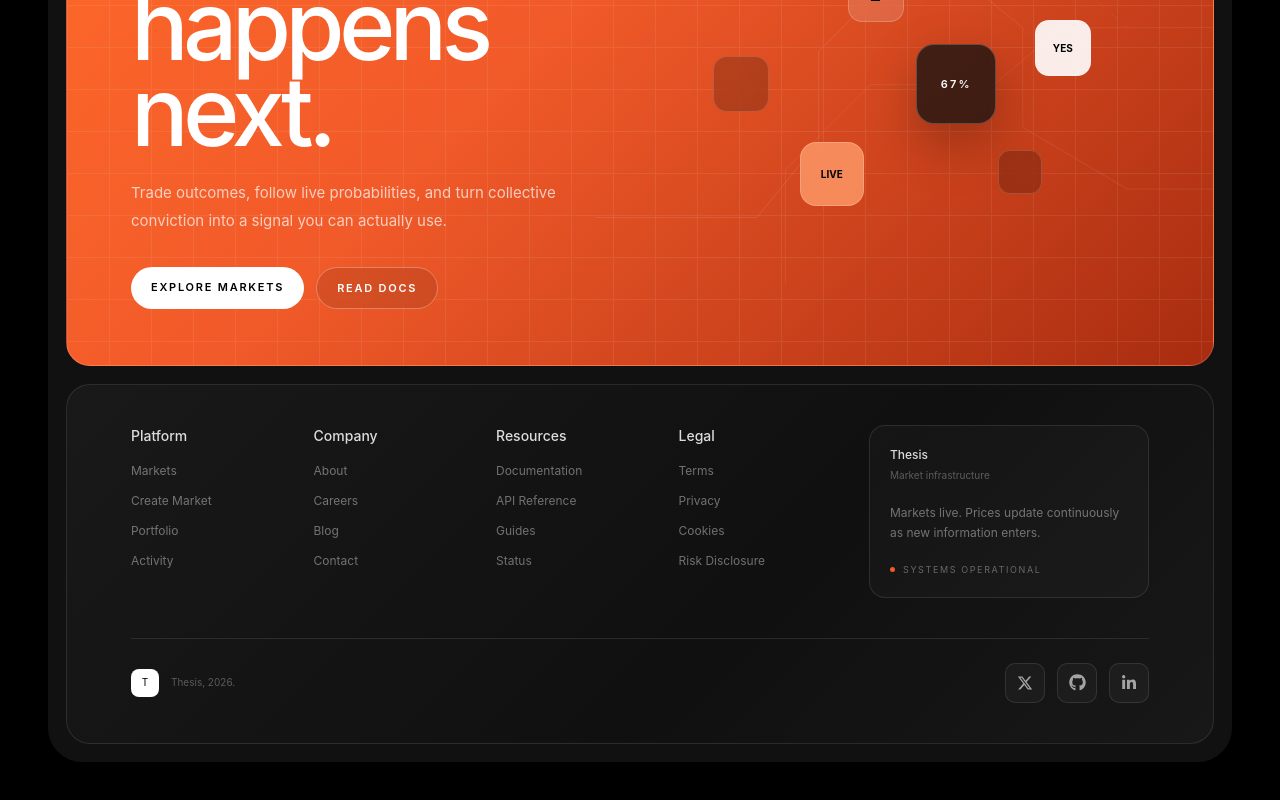
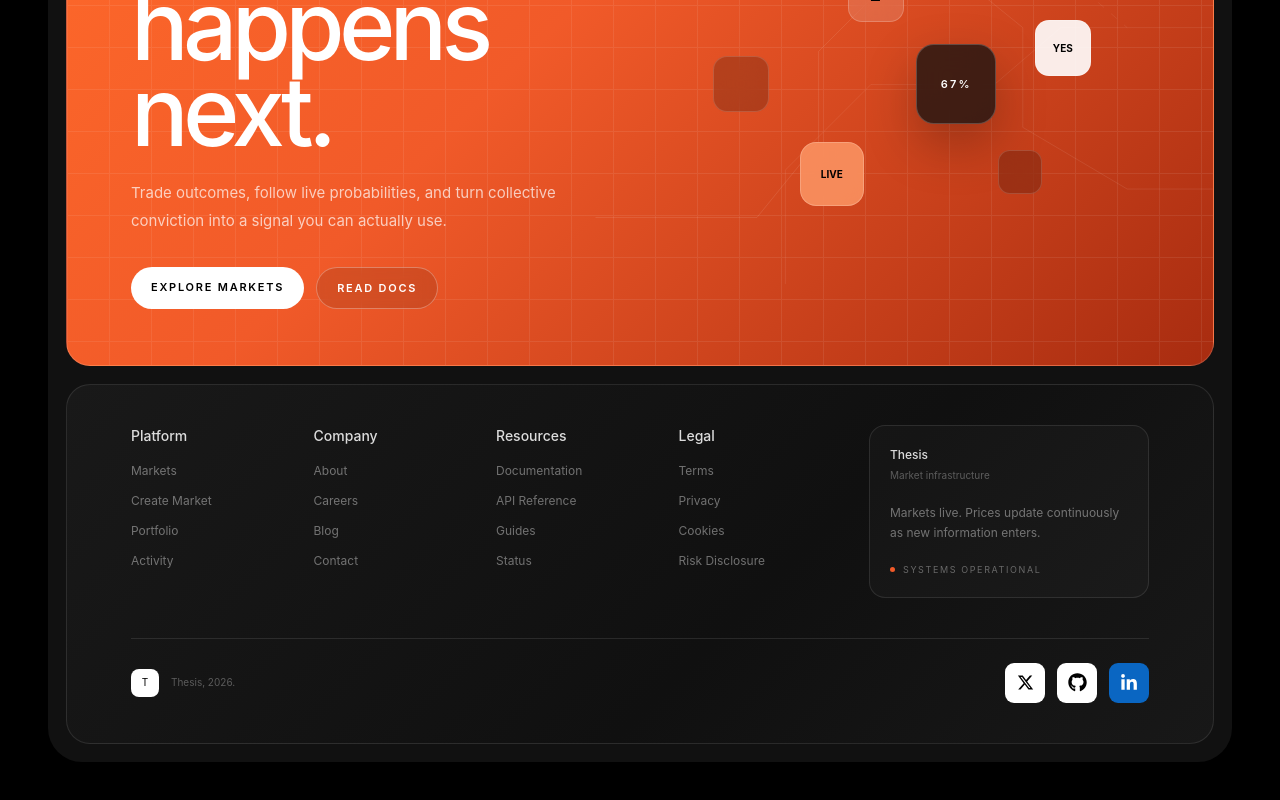
Before and after one commit to im-pira/web_designs, a React (Vite) app in the folder thesis/: page / in a window 1280 px wide. Shown: the part 5390-6190 px from the top of the page. Built offline with nearby package versions, Linux system fonts and the light colour scheme; a web font is replaced by a local one.

Commit message:
feat: refine docs section and add themed footer

```diff
--- a/thesis/src/components/Docs.tsx
+++ b/thesis/src/components/Docs.tsx
@@ -109,7 +109,6 @@ export default function Docs() {
         >
             <div className="mx-auto max-w-[1500px]">
 
-                {/* HEADER */}
                 <div className="border-t border-white/10 pt-6">
                     <div className="flex items-center justify-between text-[9px] uppercase tracking-[.28em] text-white/25">
                         <span>03 / Documentation</span>
@@ -134,7 +133,6 @@ export default function Docs() {
                     </div>
                 </div>
 
-                {/* CARDS */}
                 <div className="relative mx-auto mt-20 h-[620px] w-full max-w-[1380px]">
                     {docs.map((doc, i) => (
                         <a
--- a/thesis/src/components/Footer.tsx
+++ b/thesis/src/components/Footer.tsx
@@ -24,11 +24,9 @@ export default function Footer() {
         <footer className="relative z-50 bg-black px-4 py-10 md:px-8 lg:px-12">
             <div className="mx-auto max-w-[1500px] overflow-hidden rounded-[34px] bg-[#111] p-[18px] shadow-[0_35px_90px_rgba(0,0,0,.28)]">
 
-                {/* TOP CTA */}
                 <div className="relative min-h-[430px] overflow-hidden rounded-[24px] border border-white/15 bg-[linear-gradient(135deg,#ff6a2a_0%,#f15a29_42%,#a82c10_100%)] px-8 py-10 md:px-14 md:py-14 lg:px-16">
                     <div className="absolute inset-0 opacity-[.08] [background-image:linear-gradient(#fff_1px,transparent_1px),linear-gradient(90deg,#fff_1px,transparent_1px)] [background-size:42px_42px]" />
 
-                    {/* DECORATIVE CONNECTIONS */}
                     <svg
                         className="pointer-events-none absolute right-0 top-0 h-full w-[58%] opacity-40"
                         viewBox="0 0 700 430"
@@ -74,7 +72,6 @@ export default function Footer() {
                             </div>
                         </div>
 
-                        {/* RIGHT VISUAL */}
                         <div className="relative hidden h-[300px] lg:block">
                             <div className="absolute left-[10%] top-[42%] h-14 w-14 rounded-[14px] border border-white/15 bg-black/20 backdrop-blur-md" />
 
@@ -101,7 +98,6 @@ export default function Footer() {
                     </div>
                 </div>
 
-                {/* LOWER FOOTER */}
                 <div className="mt-[18px] rounded-[24px] border border-white/10 bg-[linear-gradient(135deg,#191919_0%,#101010_60%,#181818_100%)] px-8 py-10 md:px-14 lg:px-16">
                     <div className="grid gap-10 lg:grid-cols-[1fr_280px]">
                         <div className="grid gap-8 sm:grid-cols-2 lg:grid-cols-4">
@@ -125,8 +121,6 @@ export default function Footer() {
                                 </div>
                             ))}
                         </div>
-
-                        {/* STATUS CARD */}
                         <div className="rounded-[16px] border border-white/10 bg-white/[.025] p-5">
                             <div className="flex items-center justify-between">
                                 <div>
@@ -159,27 +153,27 @@ export default function Footer() {
                             </span>
                             <span>Thesis, 2026.</span>
                         </div>
-
                         <div className="flex items-center gap-3">
                             <a
                                 href="#"
-                                className="flex h-10 w-10 items-center justify-center rounded-[10px] border border-white/10 bg-white/[.03] text-white/60 transition hover:border-white/25 hover:text-white"
+                                aria-label="X"
+                                className="flex h-10 w-10 items-center justify-center rounded-[9px] bg-white transition hover:scale-105"
                             >
-                                <FaXTwitter size={16} />
+                                <FaXTwitter size={17} className="text-black" />
                             </a>
-
                             <a
                                 href="#"
-                                className="flex h-10 w-10 items-center justify-center rounded-[10px] border border-white/10 bg-white/[.03] text-white/60 transition hover:border-white/25 hover:text-white"
+                                aria-label="GitHub"
+                                className="flex h-10 w-10 items-center justify-center rounded-[9px] bg-white transition hover:scale-105"
                             >
-                                <FaGithub size={17} />
+                                <FaGithub size={19} className="text-black" />
                             </a>
-
                             <a
                                 href="#"
-                                className="flex h-10 w-10 items-center justify-center rounded-[10px] border border-white/10 bg-white/[.03] text-white/60 transition hover:border-white/25 hover:text-white"
+                                aria-label="LinkedIn"
+                                className="flex h-10 w-10 items-center justify-center rounded-[9px] bg-[#0A66C2] transition hover:scale-105"
                             >
-                                <FaLinkedinIn size={16} />
+                                <FaLinkedinIn size={18} className="text-white" />
                             </a>
                         </div>
                     </div>
```
